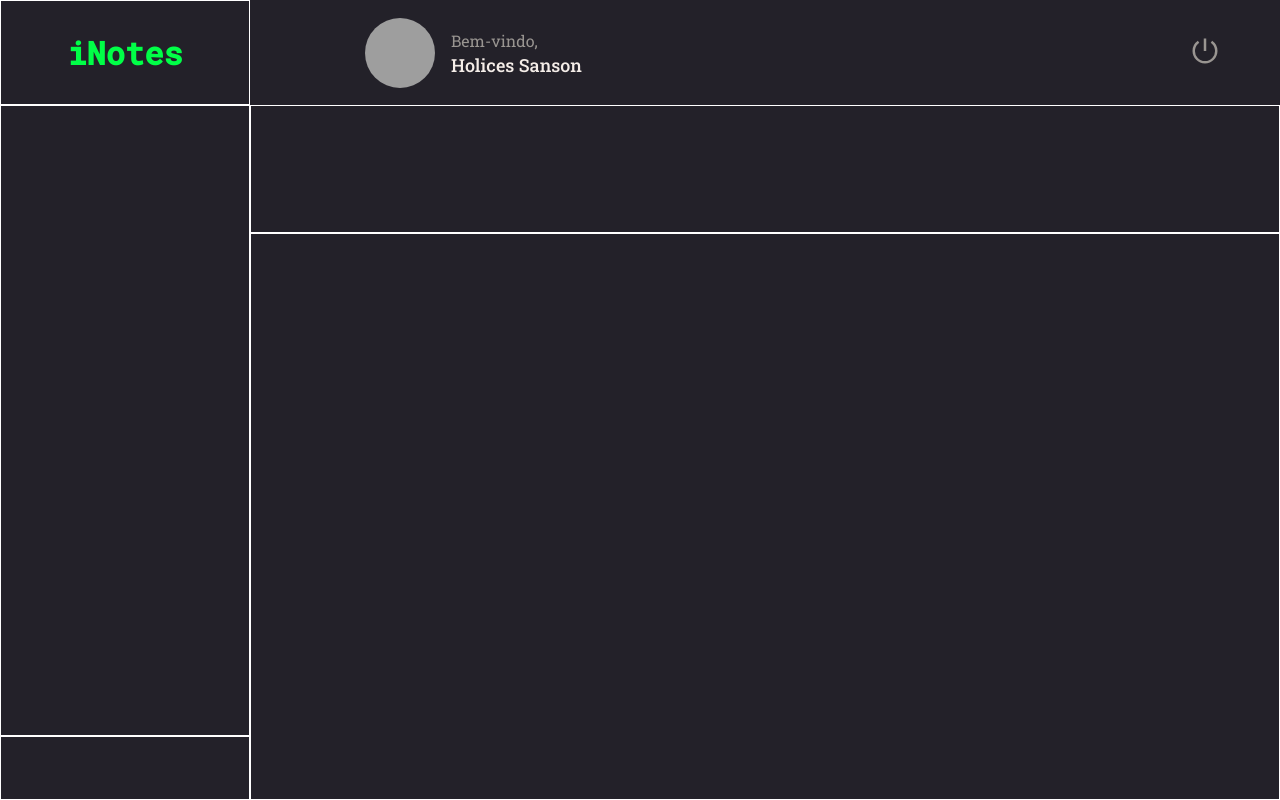
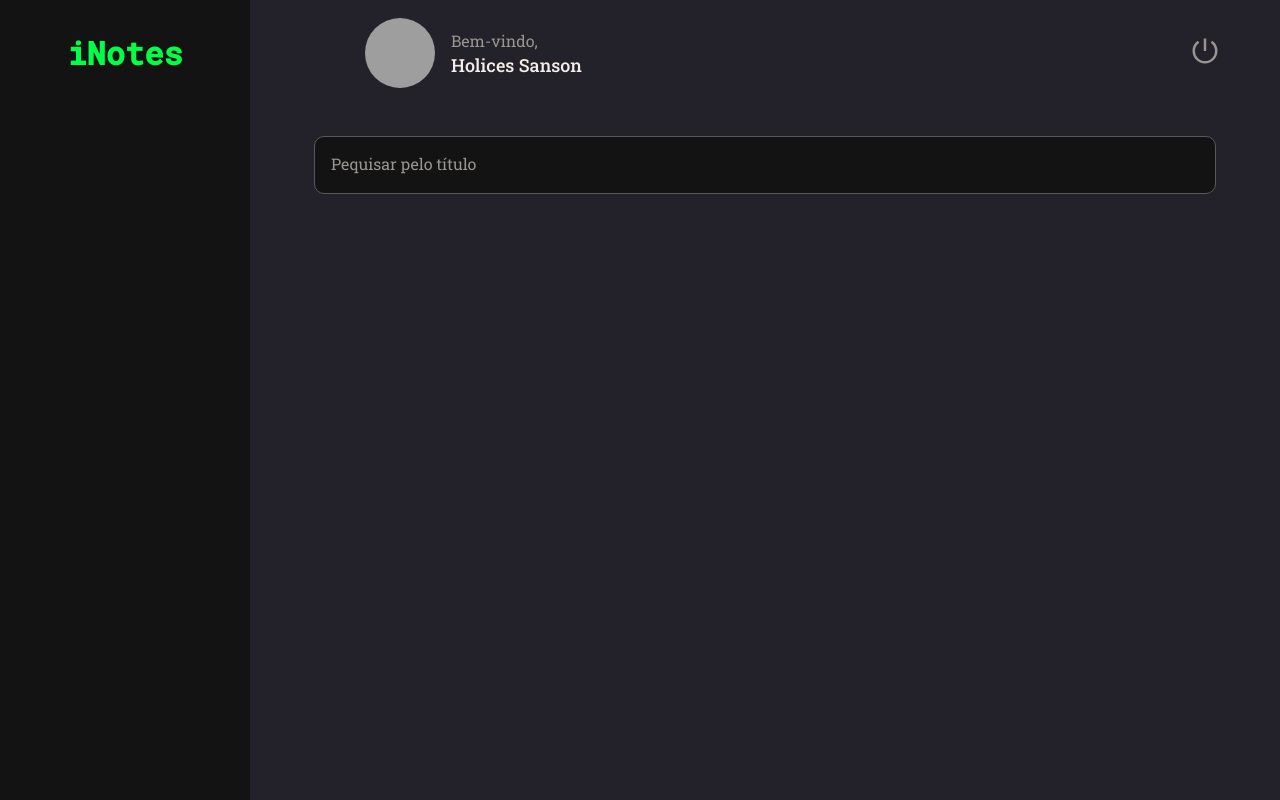
Before and after one commit to joaosanson/iNotes, a React (Vite) app in the folder front-end/: page /home in a window 1280 px wide. Built offline with nearby package versions, Linux system fonts and the light colour scheme; grey boxes are pictures that could not be loaded.

Commit message:
creating search component

```diff
--- a/front-end/src/components/Input/styles.ts
+++ b/front-end/src/components/Input/styles.ts
@@ -5,7 +5,7 @@ export const Container = styled.div`
   display: flex;
   align-items: center;
   margin-bottom: 8px;
-  background-color: ${(props) => props.theme['GREY_700']};
+  background-color: ${(props) => props.theme['BACKGROUND_800']};
   border: 1px solid ${(props) => props.theme['GREY_500']};
   border-radius: 1rem;
 
--- a/front-end/src/pages/Home/index.tsx
+++ b/front-end/src/pages/Home/index.tsx
@@ -1,4 +1,5 @@
 import { Header } from "../../components/Header"
+import { Input } from "../../components/Input"
 import { Brand, Container, Content, Menu, NewNote, Search } from "./styles"
 
 export function Home() {
@@ -10,7 +11,11 @@ export function Home() {
 
       <Header />
       <Menu></Menu>
-      <Search></Search>
+      <Search>
+        <Input
+          placeholder="Pequisar pelo título"
+        />
+      </Search>
       <Content></Content>
       <NewNote></NewNote>
 
--- a/front-end/src/pages/Home/styles.ts
+++ b/front-end/src/pages/Home/styles.ts
@@ -2,7 +2,7 @@ import { Link } from "react-router-dom";
 import styled from "styled-components";
 
 export const Container = styled.div`
-  width: 100%;
+  max-width: 100%;
   height: 100vh;
   display: grid;
   grid-template-columns: 25rem auto;
@@ -17,31 +17,33 @@ export const Container = styled.div`
 
 export const Brand = styled(Link)`
   grid-area: brand;
-  border: 1px solid white;
   display: flex;
   justify-content: center;
   align-items: center;
   text-decoration: none;
   color: ${(props) => props.theme['GREEN']};
   font-family: 'Roboto Mono', monospace;
+  background-color: ${(props) => props.theme['BACKGROUND_800']};
 `
 
 export const Menu = styled.ul`
   grid-area: menu;
-  border: 1px solid white;
+  background-color: ${(props) => props.theme['BACKGROUND_800']};
 `
 
 export const Search = styled.div`
+  display: flex;
+  align-items: center;
+  justify-content: center;
   grid-area: search;
-  border: 1px solid white;
+  margin: 0 6.4rem;
 `
 
 export const Content = styled.div`
   grid-area: content;
-  border: 1px solid white;
 `
 
 export const NewNote = styled(Link)`
   grid-area: newnote;
-  border: 1px solid white;
+  background-color: ${(props) => props.theme['BACKGROUND_800']};
 `
```
